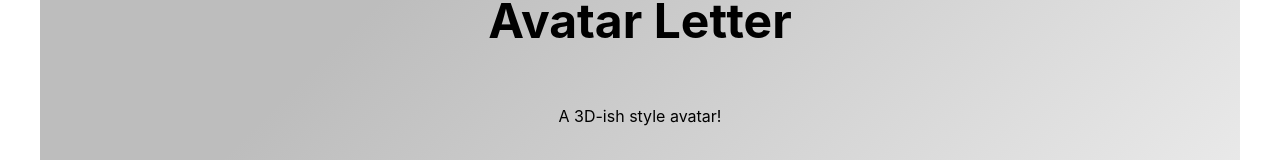
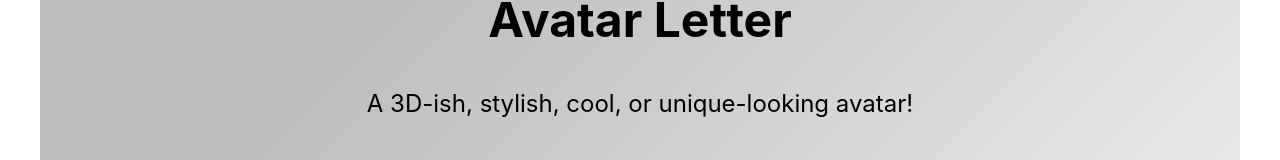
Before and after one commit to ytrkptl/avatar-letter-client, a React (Create React App) app: page / in a window 1280 px wide. Shown: the part 113-273 px from the top of the page. Built offline with nearby package versions, Linux system fonts and the light colour scheme; no server answers.

Commit message:
updated text in hero

```diff
--- a/src/components/hero/hero.component.jsx
+++ b/src/components/hero/hero.component.jsx
@@ -4,7 +4,7 @@ const Hero = ({scrollTo}) => {
   return (
     <div className="hero">
       <h1 className="hero-h1">Avatar Letter</h1>
-      <p>A 3D-ish style avatar!</p>
+      <p className="hero-p">A 3D-ish, stylish, cool, or unique-looking avatar!</p>
       <button className="hero-button" onClick={()=>scrollTo("how-to-get-started")}>Get Started</button>
     </div>
   )
--- a/src/components/hero/hero.styles.css
+++ b/src/components/hero/hero.styles.css
@@ -20,6 +20,11 @@
   font-size: 48px;
 }
 
+.hero-p {
+  font-size: 24px;
+  margin-top: 0;
+}
+
 .hero-button {
   padding: 10px 20px;
   margin: 20px;
```
